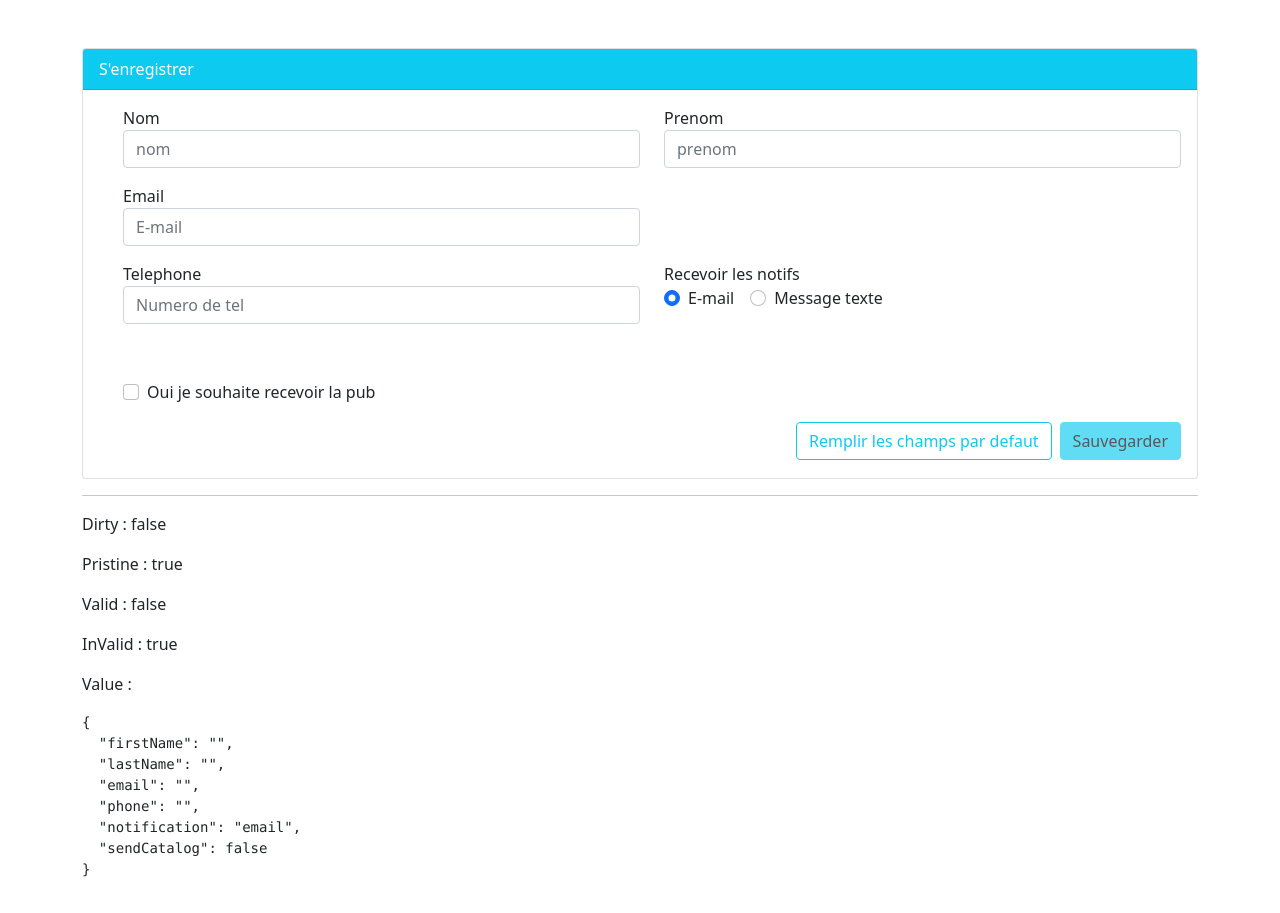
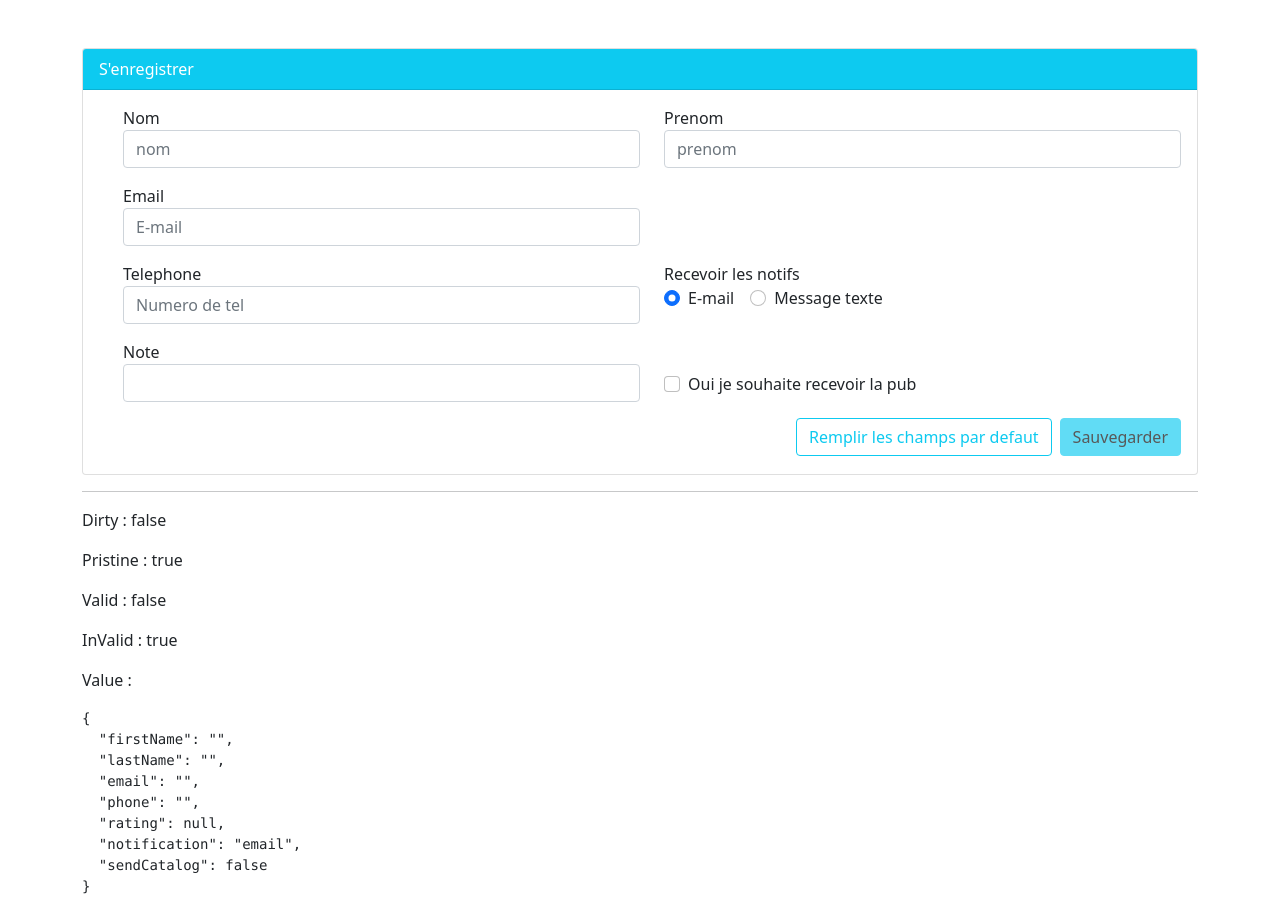
Before and after one commit to kouameYao/angular-forms, an Angular app: page / in a window 1280 px wide. Built offline with nearby package versions, Linux system fonts and the light colour scheme.

Commit message:
13 & 14 - Customs validators

```diff
--- a/src/app/login/login.component.html
+++ b/src/app/login/login.component.html
@@ -86,8 +86,18 @@
                 </div>
             </div>
             <div class="row mb-3">
-                <div class="col-md-12">
-                    <div class="form-check mt-4 pt-3">
+                <div class="col-md-6">
+                    <label for="ratingId">Note</label>
+                    <input type="number" id="ratingId" class="form-control" formControlName="rating"
+                    [ngClass]="{'is-invalid': (loginForm.controls.rating.touched || loginForm.controls.rating.dirty) && !loginForm.controls.rating.valid}">
+                    <div class="invalid-feedback">
+                        <span *ngIf="loginForm.controls.rating">
+                            Notez notre service client sur une echelle de 1 à 5
+                        </span>
+                    </div>
+                </div>
+                <div class="col-md-6">
+                    <div class="form-check mt-3 pt-3">
                         <label for="check" class="form-check-label">
                             <input id="check" type="checkbox" class="form-check-input" formControlName="sendCatalog">
                             Oui je souhaite recevoir la pub
--- a/src/app/login/login.component.ts
+++ b/src/app/login/login.component.ts
@@ -1,6 +1,17 @@
 import { Component, OnInit } from '@angular/core';
-import { FormGroup, FormBuilder, Validators } from '@angular/forms';
+import { FormGroup, FormBuilder, Validators, AbstractControl, ValidatorFn } from '@angular/forms';
 import { User } from './user';
+
+function ratingRangeValidator(min : number, max : number) : ValidatorFn {
+
+  return (c : AbstractControl) : {[key : string] : boolean} | null => {
+    // !! => c.value !== null
+    if ((!!c.value && (isNaN(c.value)) || c.value < min || c.value > max)) {
+      return {'rangeError' : true}
+    }
+    return null
+  }
+}
 
 @Component({
   selector: 'app-login',
@@ -20,6 +31,7 @@ export class LoginComponent implements OnInit {
       lastName: ['',[Validators.required, Validators.maxLength(20)]],
       email: ['',[Validators.required, Validators.email]],
       phone : '',
+      rating: [null, ratingRangeValidator(1, 5)],
       notification : 'email',
       sendCatalog: false,
     })
```
